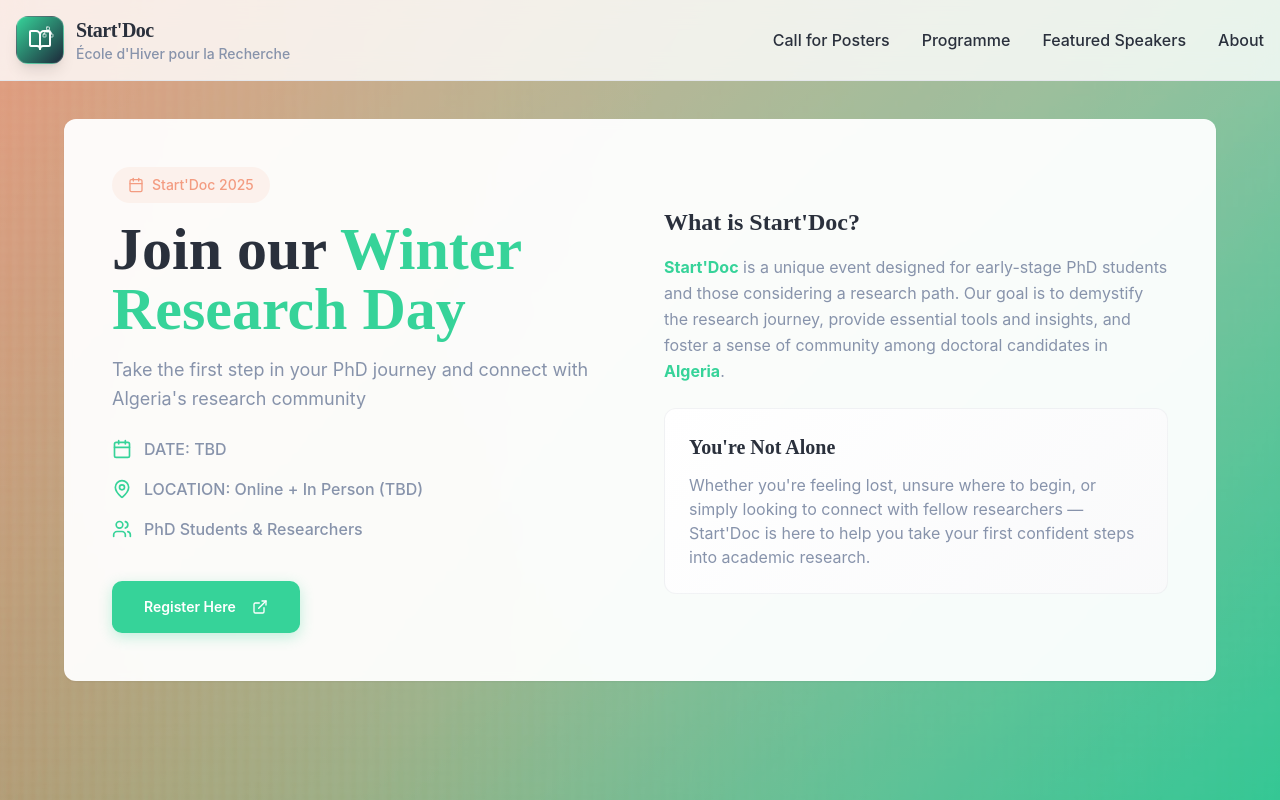
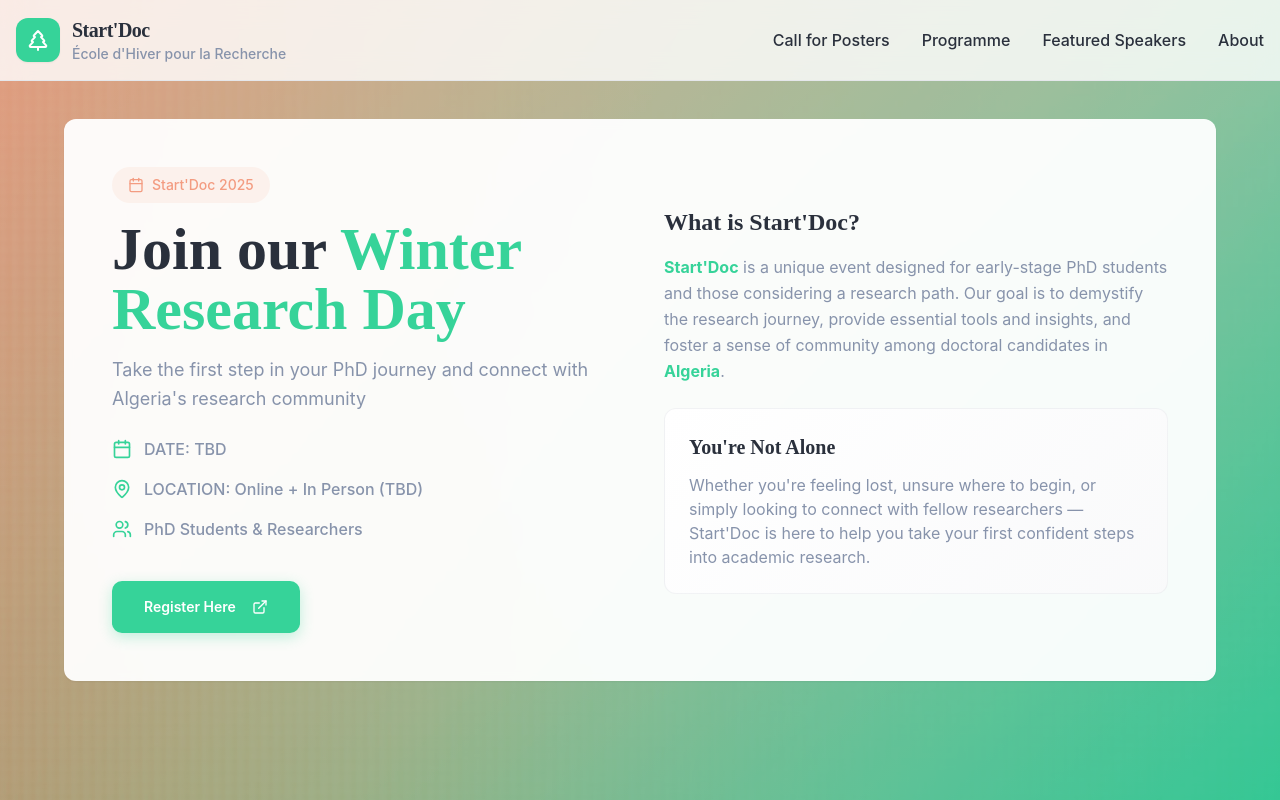
Before and after one commit to Meyssa/startdoc-website, a React (Vite) app: page / in a window 1280 px wide. Shown: the top 800 px of the page. Built offline with nearby package versions, Linux system fonts and the light colour scheme.

Commit message:
Update website design
Make the website design more modern, based on the original design, and update the footer.

```diff
--- a/src/components/Footer.tsx
+++ b/src/components/Footer.tsx
@@ -22,11 +22,11 @@ const Footer = () => {
           {/* Brand */}
           <div className="space-y-4">
             <div className="flex items-center space-x-3">
-              <div className="w-10 h-10 bg-primary rounded-lg flex items-center justify-center">
+              <div className="w-10 h-10 bg-primary rounded-xl flex items-center justify-center shadow-sm">
                 <TreePine className="w-6 h-6 text-primary-foreground" />
               </div>
               <div>
-                <h3 className="font-heading text-lg font-semibold">Start'Doc</h3>
+                <h3 className="font-heading text-lg font-bold">Start'Doc</h3>
                 <p className="text-sm text-secondary-foreground/80">École d'Hiver pour la Recherche</p>
               </div>
             </div>
--- a/src/components/Navigation.tsx
+++ b/src/components/Navigation.tsx
@@ -1,5 +1,5 @@
 import { useState } from "react";
-import { Menu, X, BookOpen, Network } from "lucide-react";
+import { Menu, X, TreePine } from "lucide-react";
 import { Button } from "@/components/ui/button";
 import { cn } from "@/lib/utils";
 
@@ -19,13 +19,8 @@ const Navigation = () => {
         <div className="flex items-center justify-between">
           {/* Logo */}
           <div className="flex items-center space-x-3">
-            <div className="relative w-12 h-12">
-              <div className="w-12 h-12 bg-gradient-accent rounded-xl flex items-center justify-center shadow-lg border border-white/20">
-                <div className="relative">
-                  <BookOpen className="w-6 h-6 text-white" />
-                  <Network className="w-3 h-3 text-white/70 absolute -top-0.5 -right-0.5" />
-                </div>
-              </div>
+            <div className="w-11 h-11 bg-primary rounded-xl flex items-center justify-center shadow-sm">
+              <TreePine className="w-6 h-6 text-white" />
             </div>
             <div>
               <h1 className="font-heading text-xl font-bold text-foreground tracking-tight">
```
Also changed, not shown: src/assets/startdoc-tree-logo.svg (added).
